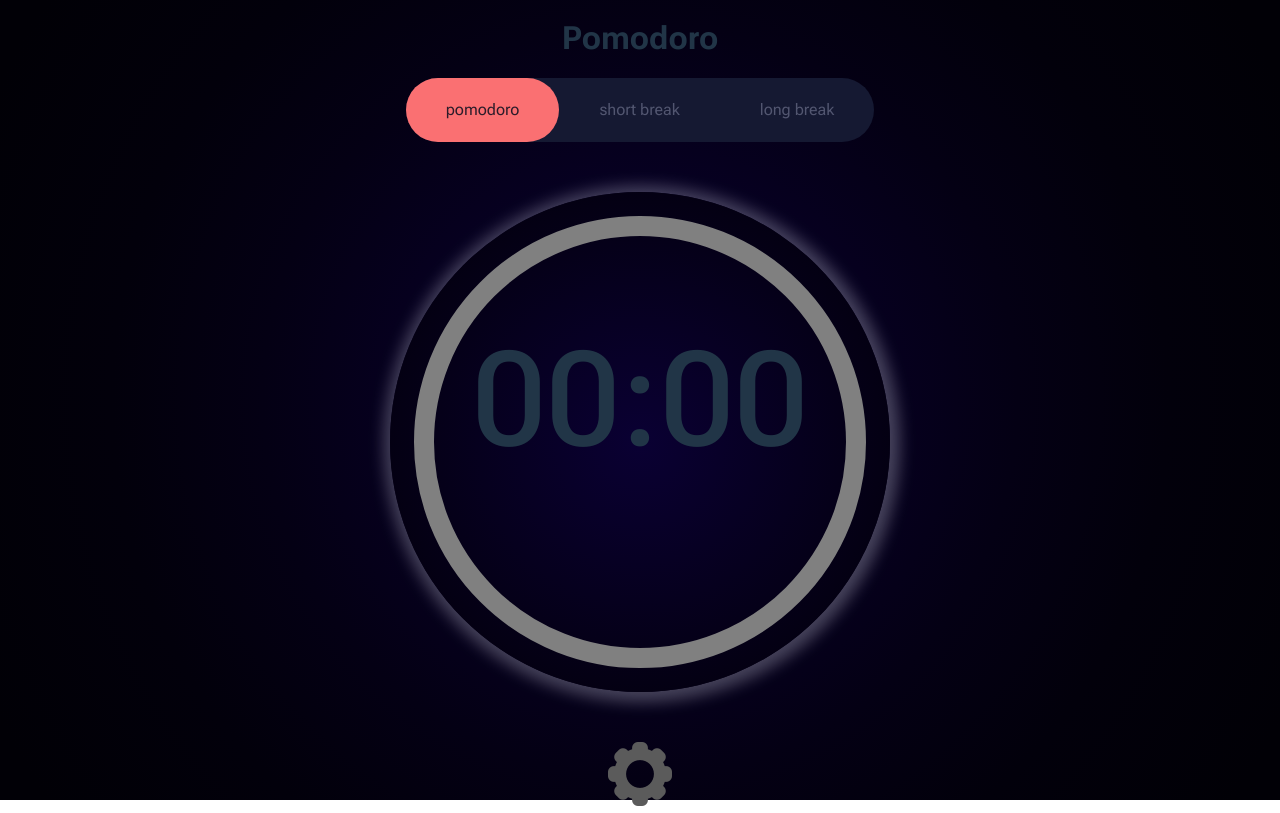
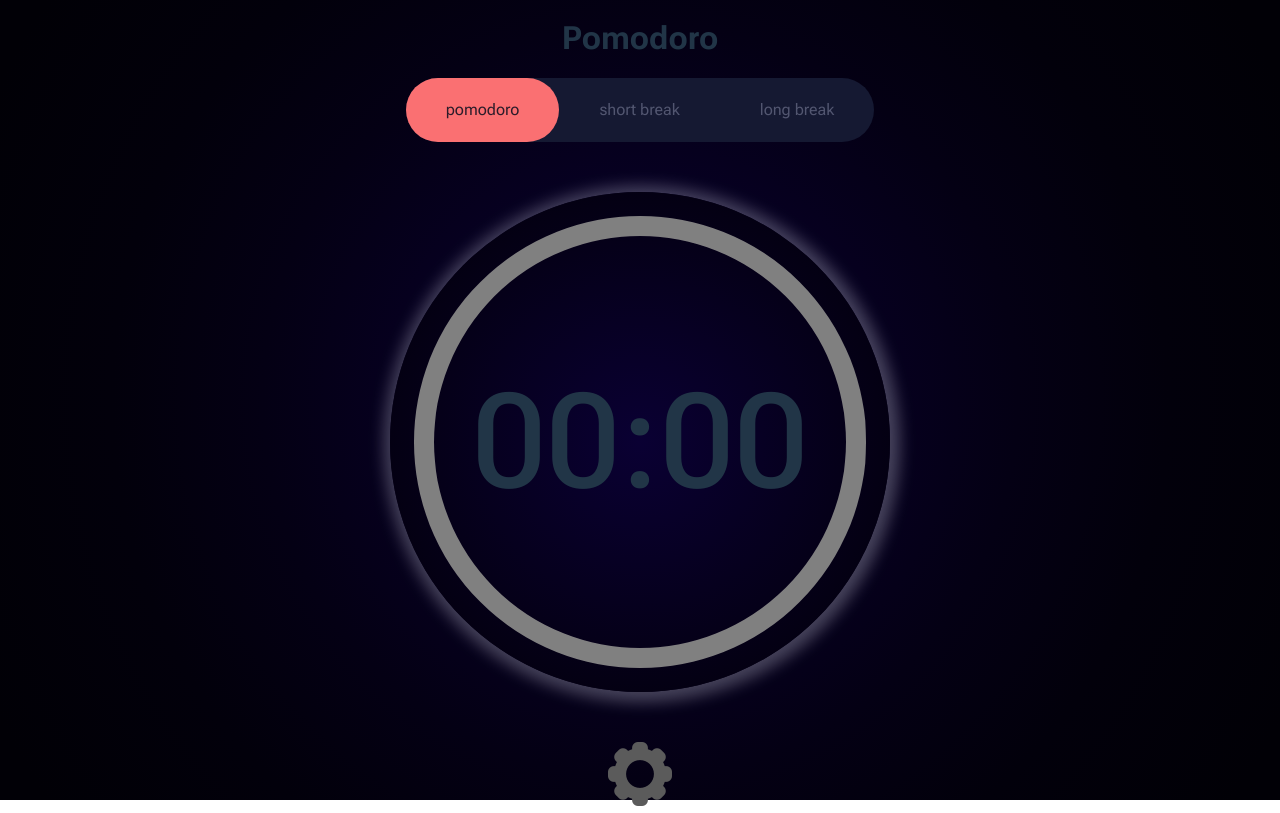
Before and after one commit to HernandezDorian/Pomodoro, a React (Vite) app: page / in a window 1280 px wide. Built offline with nearby package versions, Linux system fonts and the light colour scheme.

Commit message:
position fixed clock

```diff
--- a/src/components/Counter/index.css
+++ b/src/components/Counter/index.css
@@ -21,14 +21,12 @@
   font-size: 8.2em;
   line-height: 1.1;
   font-weight: 500;
-  position: absolute;
-  top: 50%;
-  left: 50%;
-  transform: translate(-50%, -50%);
+  position: fixed;
 }
 
 .progress-ring {
   transform: rotate(270deg);
+  position: fixed;
 }
 
 .progress-ring__circle {
```
